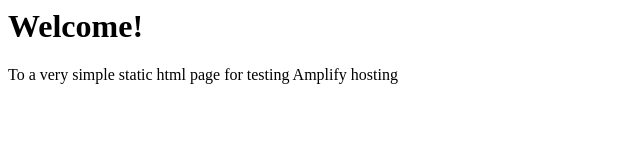
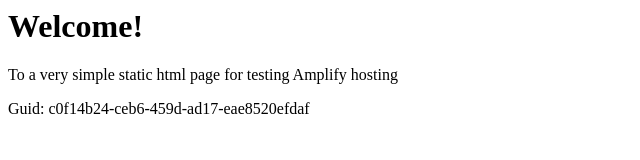
Before and after one commit to aws-aemilia-cmh/Github-PR-Commit-Integration-Test-DoNotTouch-GitHubAutoBuildCanaryTest-v1-preprod-us-east-2, a website: page src/index.html in a window 1280 px wide. Shown: the whole page, without its empty margins (0-640 px from the left). Drawn offline with Linux system fonts and the light colour scheme.

Commit message:
commit from integ tests

```diff
--- a/src/index.html
+++ b/src/index.html
@@ -1,3 +1,5 @@
+
+
 <html lang="en">
 
 <head>
@@ -10,6 +12,6 @@
 <body>
     <h1>Welcome!</h1>
     <p>To a very simple static html page for testing Amplify hosting</p>
-</body>
+    <p>Guid: c0f14b24-ceb6-459d-ad17-eae8520efdaf</p></body>
 
 </html>
```
